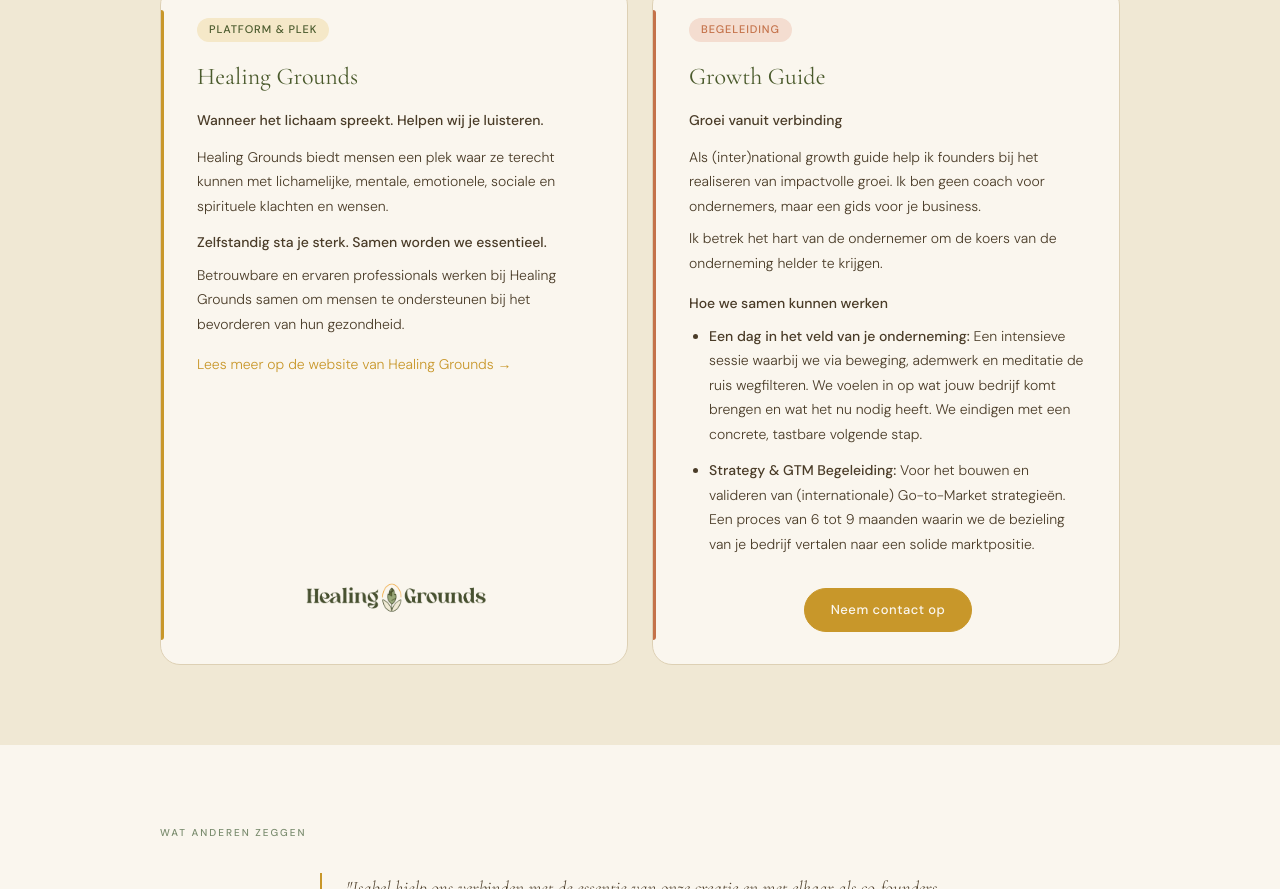
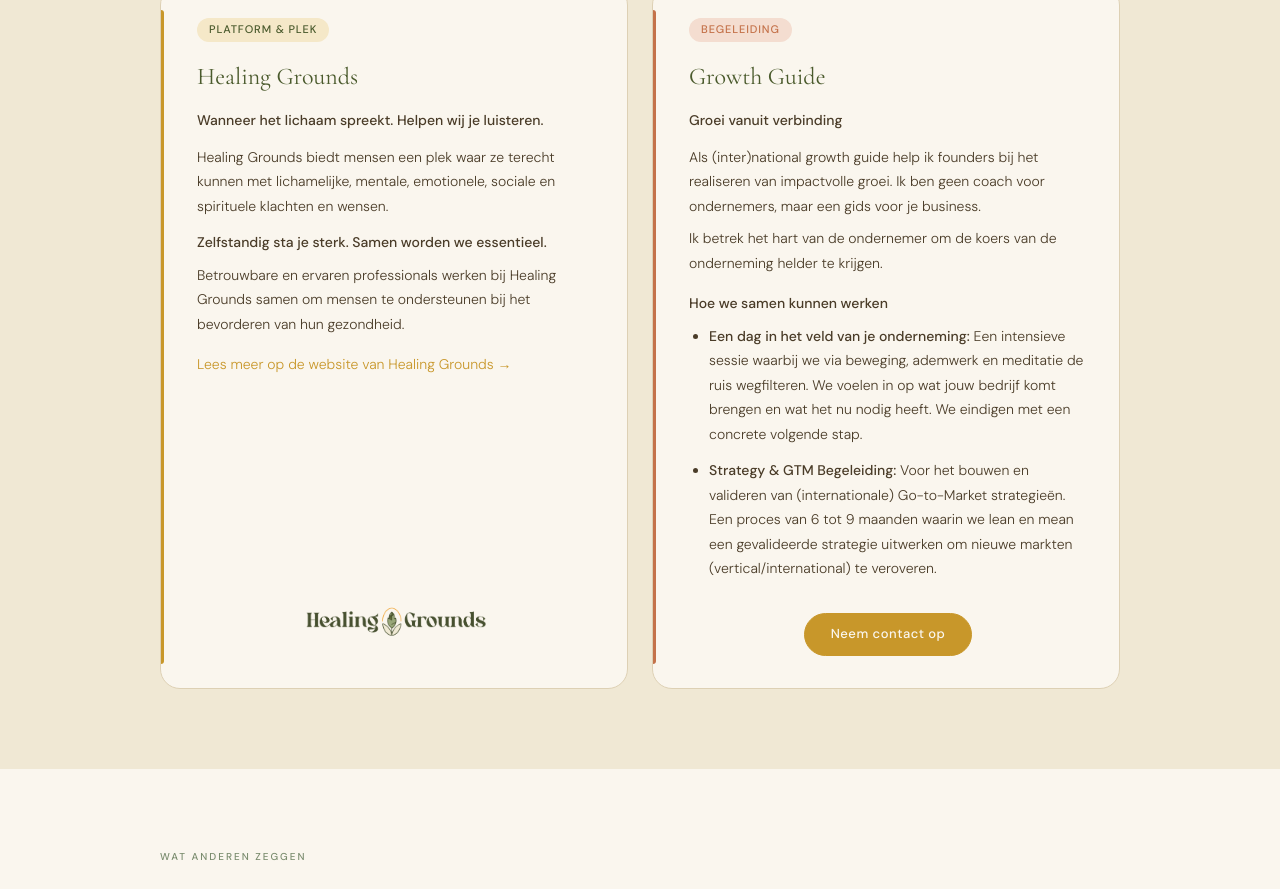
Before and after one commit to isabelbrouwer/isabelbrouwer.nl, an Eleventy site: page src/index.njk in a window 1280 px wide. Shown: the part 3157-4046 px from the top of the page. Built offline with nearby package versions, Linux system fonts and the light colour scheme; Eleventy itself is replaced by a stand-in of ours; files that its build step writes are made by us from their sources.

Commit message:
tekstuele aanpassing gtm

```diff
--- a/src/index.njk
+++ b/src/index.njk
@@ -99,8 +99,8 @@ description: Isabel Brouwer. Gecommitteerd aan de gezondheid van mens, aarde en
           <p style="margin-top:0.5rem">Ik betrek het hart van de ondernemer om de koers van de onderneming helder te krijgen.</p>
           <p style="margin-top:1rem"><strong>Hoe we samen kunnen werken</strong></p>
           <ul style="margin-top:0.5rem">
-            <li><strong>Een dag in het veld van je onderneming:</strong> Een intensieve sessie waarbij we via beweging, ademwerk en meditatie de ruis wegfilteren. We voelen in op wat jouw bedrijf komt brengen en wat het nu nodig heeft. We eindigen met een concrete, tastbare volgende stap.</li>
-            <li style="margin-top:0.75rem"><strong>Strategy &amp; GTM Begeleiding:</strong> Voor het bouwen en valideren van (internationale) Go-to-Market strategieën. Een proces van 6 tot 9 maanden waarin we de bezieling van je bedrijf vertalen naar een solide marktpositie.</li>
+            <li><strong>Een dag in het veld van je onderneming:</strong> Een intensieve sessie waarbij we via beweging, ademwerk en meditatie de ruis wegfilteren. We voelen in op wat jouw bedrijf komt brengen en wat het nu nodig heeft. We eindigen met een concrete volgende stap.</li>
+            <li style="margin-top:0.75rem"><strong>Strategy &amp; GTM Begeleiding:</strong> Voor het bouwen en valideren van (internationale) Go-to-Market strategieën. Een proces van 6 tot 9 maanden waarin we lean en mean een gevalideerde strategie uitwerken om nieuwe markten (vertical/international) te veroveren.</li>
           </ul>
         </div>
         <div style="text-align:center; margin-top:1.5rem;">
```
